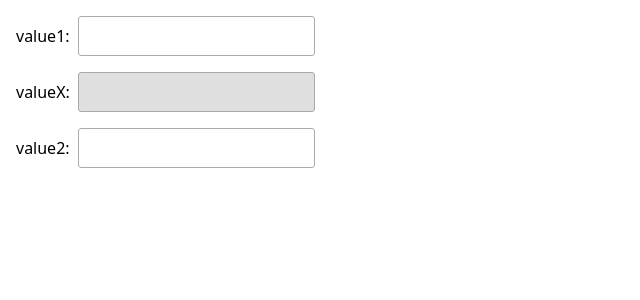
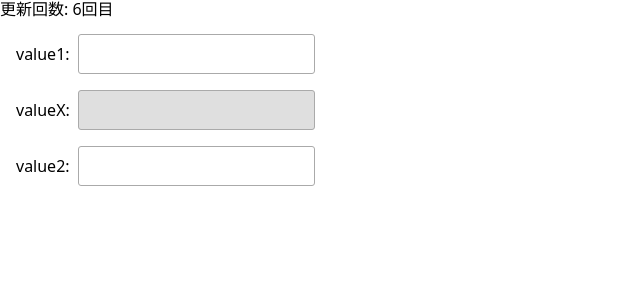
Before and after one commit to minato-nakagawa/ios18-verify, a Vue app: page / in a window 1280 px wide. Shown: the top 300 px of the page, without its empty margins (0-640 px from the left). Built offline with nearby package versions, Linux system fonts and the light colour scheme.

Commit message:
verify-6

```diff
--- a/src/views/HomeView.vue
+++ b/src/views/HomeView.vue
@@ -25,6 +25,7 @@ const handleTouchStart = ((event: Event) => {
 </script>
 
 <template>
+  {{ `更新回数: ${6}回目` }}
   <main>
     <div>
       <label>value1:</label>
```
